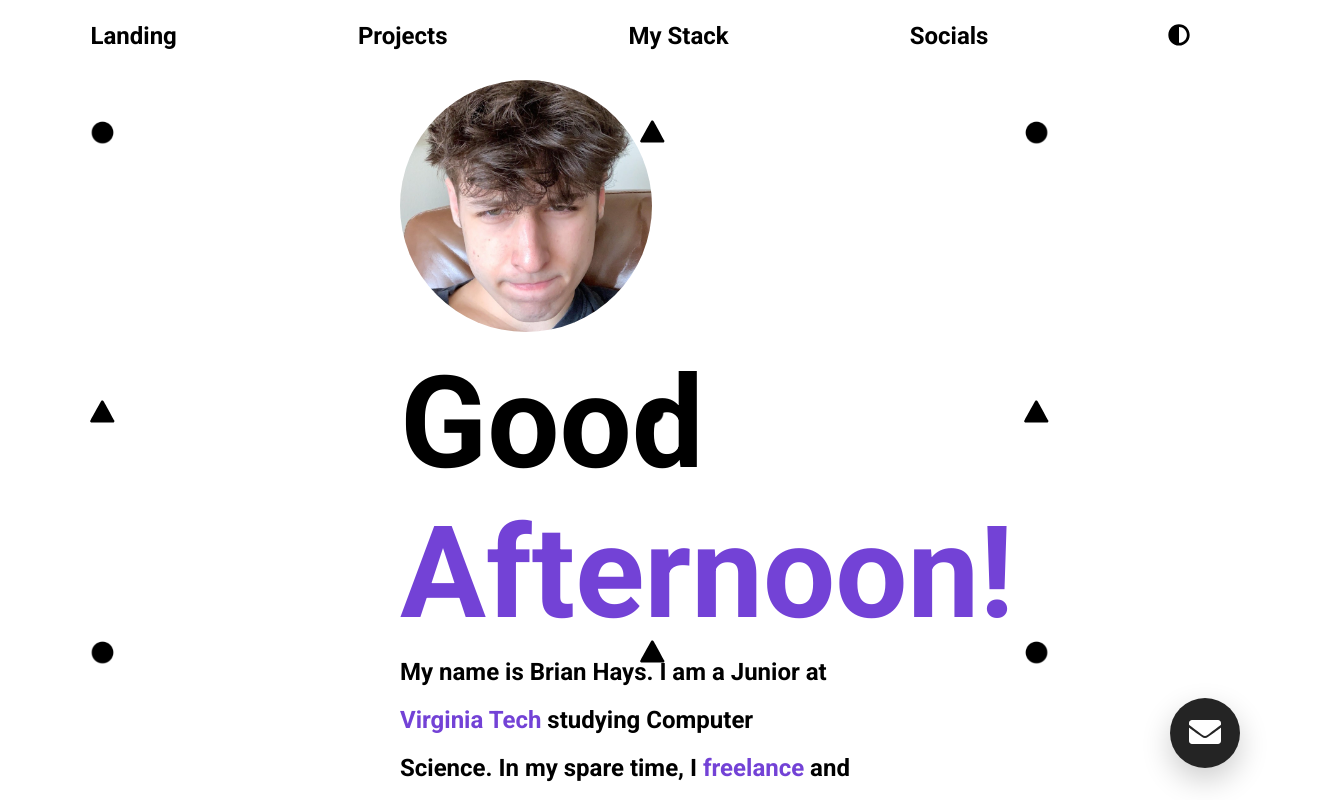
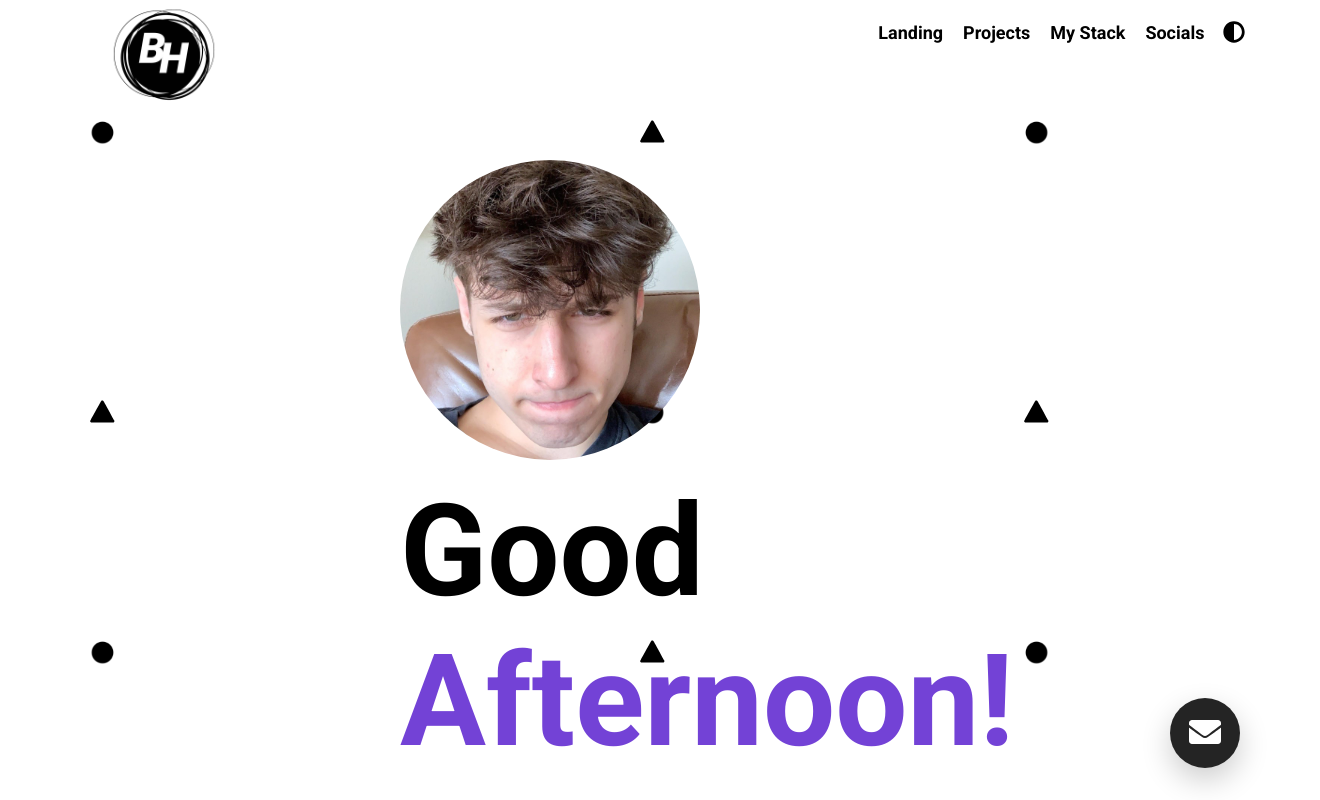
Before and after one commit to sneakyseek/eportfolio, a React (Create React App) app: page / in a window 1280 px wide. Shown: the top 800 px of the page, 1320 px wide, since content can reach past the window. Built offline with nearby package versions, Linux system fonts and the light colour scheme.

Commit message:
Updated key features

```diff
--- a/src/components/Contact.jsx
+++ b/src/components/Contact.jsx
@@ -98,15 +98,15 @@ const Contact = () => {
                 <form id="contact__form" onSubmit={contact}>
                     <div className="form__item">
                         <label className="form__item--label">Name</label>
-                        <input className="input" name="user_name" type="text" ></input>
+                        <input className="input" name="user_name" type="text" required></input>
                     </div>
                     <div className="form__item">
                         <label className="form__item--label">E-mail</label>
-                        <input className="input" name="user_email" type="email" ></input>
+                        <input className="input" name="user_email" type="email" required></input>
                     </div>
                     <div className="form__item">
                         <label className="form__item--label">Message</label>
-                        <textarea className="input" name="message" type="text" ></textarea>
+                        <textarea className="input" name="message" type="text" required></textarea>
                     </div>
                     <button id="contact__submit" className="form__submit">
                         Send it my way
--- a/src/components/Landing.jsx
+++ b/src/components/Landing.jsx
@@ -27,22 +27,25 @@ const Landing = () => {
         <div className="landing">
         <div className="text__img--wrapper">
             <figure className="landing__logo">
+                <div className="image__wrapper">
                 <img src={personalLogo} alt="" className="landing__logo--img" />
+                </div>
+                <div className="text__container">
                 <h1 className="landing__message">
                 Good <span className="purple">{getTime()}!</span>
                 </h1>
-            </figure>
                 <p className="landing__paragraph">
                 My name is Brian Hays. I am a Junior at <span className="purple">Virginia Tech</span> studying Computer Science.
                 In my spare time, I <span className="purple">freelance</span> and study as a <span className="purple">frontend developer. </span>
                 I enjoy creating aesthetic, performant, and <span className="purple">enjoyable experiences</span> for users.
                 </p>
                 <div className="social__list">
-
                 <a href={resume} class="social__link click" target="_blank">
                     <FontAwesomeIcon icon="file-pdf"></FontAwesomeIcon>
                 </a>
                 </div>
+                </div>
+            </figure>
         </div>
         </div>
         </>
--- a/src/components/Nav.jsx
+++ b/src/components/Nav.jsx
@@ -1,6 +1,7 @@
 import React from 'react'
 import { Link } from 'react-router-dom'
 import { FontAwesomeIcon } from "@fortawesome/react-fontawesome"
+import logoImage from "../assets/logotransparent2.png"
 
 const Nav = () => {
     let contrastToggle = false;
@@ -16,6 +17,10 @@ const Nav = () => {
     }
     return (
         <div className="nav">
+            <figure className="image__wrapper">
+                <img src={logoImage} alt="" className="logo__image" />
+            </figure>
+            <div className="nav__link--wrapper">
             <ul className="navigation__links">
                 <Link to="/" className="navigation__link
                                                 link__hover-effect
@@ -45,6 +50,7 @@ const Nav = () => {
                     </button>
                 </li>
             </ul>
+            </div>
         </div>
     )
 }
--- a/src/components/Showcase.jsx
+++ b/src/components/Showcase.jsx
@@ -11,17 +11,14 @@ const Showcase = () => {
     return (
         <div className="projects">
                 <BackgroundEvent/>
-                <a href="#projects" class="scroll">
-            <div class="scroll__icon click"></div>
-        </a>
+            <div class="scroll__icon scroll"></div>
                 <img src={starsPic} alt="" className="planet__image" />
                 <h1 className="project__shell--title">
-                    <figure>
+                    <figure className="project__title">
                     Have a look at some of my <span className="purple">Projects!</span>
                     </figure>
                 </h1>
             <div className="project__column--wrapper">
-            <figure className="showcase__shell--left">
                 <ul className="project__list">
                     <li className="project">
                         <div className="project__wrapper">
@@ -50,10 +47,6 @@ const Showcase = () => {
                             </div>
                         </div>
                     </li>
-                </ul>
-            </figure>
-            <figure className="showcase__shell--right">
-                <ul className="project__list">
                     <li className="project">
                         <div className="project__wrapper">
                             <img src={eportProjectPicture} className="project__img" alt=""></img>
@@ -108,7 +101,6 @@ const Showcase = () => {
                         </div>
                     </li>
                 </ul>
-            </figure>
             </div>
             </div>
         )
--- a/src/index.css
+++ b/src/index.css
@@ -41,18 +41,34 @@ NAV BAR
 
 */
 
-.navigation__links{
+.nav{
+  display: flex;
+  justify-content: space-between;
+}
+.dark-theme .logo__image{
+  filter: invert(1);
+}
+.nav__link--wrapper{
+  padding-right: 2vw;
+}
+.logo__image{
+  width: 200px;
+  height: auto;
+}
+.navigation__links,
+.nav__link{
   padding-top: 0.2vh;
   display: flex;
   justify-content: space-around;
   align-items: center;
 }
-.navigation__link{
+.navigation__link,
+.nav__link{
   text-decoration: none;
   color: black;
   font-weight: bold;
-  font-size: 24px;
-  padding: 20px 0;
+  font-size: 18px;
+  padding: 20px 10px;
 }
 .link__hover-effect{
   position:relative;
@@ -73,39 +89,21 @@ NAV BAR
   left: 0;
   width: 100%;
 }
-.nav__logo--img{
-  height: 100px;
-}
+
 /*
 
 LANDING PAGE
 
 */
+.landing__logo{
+  display: flex;
+  flex-direction: row;
+  padding-bottom: 5vh;
+  padding-top: 10vh;
+}
 .landing__logo--img{
   animation: animate-profile-picture 800ms 200ms backwards;
 }
-.arrow__image{
-  position: absolute;
-  transform: rotate(45deg);
-  height: 200px;
-  left: 45vw;
-  bottom: 35vw;
-  transition: all 350ms ease;
-  animation: animate-arrow 3000ms 600ms infinite ease;
-}
-
-@keyframes animate-arrow{
-  0%{
-      transform: rotate(0);
-  }
-  50%{
-      transform: rotate(120deg);
-  }
-  100%{
-      transform: rotate(0);
-  }
-}
-
 @keyframes animate-profile-picture{
   0%{
       transform: scale(0);
@@ -119,6 +117,7 @@ LANDING PAGE
 }
 .landing__message{
   animation: fade-up 650ms 600ms backwards;
+  padding-bottom: 30px;
 }
 .landing__paragraph{
   animation: fade-up 650ms 800ms backwards;
@@ -147,7 +146,7 @@ LANDING PAGE
   position: absolute;
   font-size: 64px;
   top: 10vh;
-  left: 25vw;
+  left: 20vw;
   width: 100%;
   max-width: 1000px;
   padding: 0vw 10vh;
@@ -159,8 +158,8 @@ LANDING PAGE
 }
 .landing__logo--img{
   border-radius: 50%;
-  width: 252px;
-  height: 252px;
+  width: 300px;
+  height: 300px;
 }
 .contact__button{
   width: 70px;
@@ -190,8 +189,13 @@ LANDING PAGE
   max-width: 450px;
   font-weight: bold;
 }
+.text__container{
+  display: flex;
+  flex-direction: column;
+  padding-left: 5vw;
+}
 .social__list{
-  padding-top: 12px;
+  padding-top: 20px;
 }
 .social__link{
   background-color: #804EAD;
@@ -215,28 +219,39 @@ PROJECTS
 */
 .project{
   animation: fade-up 650ms 800ms backwards;
+  display : flex;
+  justify-content: center;
+}
+.top__group{
+  display: flex;
+  flex-direction: row;
 }
 .planet__image{
   position: absolute;
   height: 90vh;
   width: 90vw;
   top: 30vh;
-  left: 8vw;
+  left: 5vw;
   animation: fade-in 700ms 550ms backwards;
 }
-
 .project__shell--title{
   padding-top: 5vh;
   padding-bottom: 5vh;
   display: flex;
   justify-content: center;
+  align-items: center;
   font-size: 40px;
   font-weight: bold;
   animation: fade-up 650ms 800ms backwards;
+  position: relative;
 }
 .project__column--wrapper{
   display: flex;
-  flex-direction: row;
+  justify-content: center;
+  flex-direction: column;
+  /* position: absolute;
+  height: auto;
+  left: 25vw; */
 }
 .section__title{
   text-align:center;
@@ -247,6 +262,7 @@ PROJECTS
 .project__img{
   width: 100%;
   transition: all 600ms ease;
+  object-fit: contain;
 }
 
 .project__wrapper{
@@ -257,6 +273,8 @@ PROJECTS
   margin-bottom: 200px;
   margin-right: 100px;
   margin-left: 100px;
+  width: 50vw;
+  height: auto;
 }
 .project__wrapper:hover .project__description{
   opacity: 1;
@@ -481,7 +499,7 @@ SOCIALS
 
 */
 .social__container{
-  position: absolute;
+  position: fixed;
   z-index: 100;
   width: 50vw;
   height: 60vh;
@@ -561,7 +579,7 @@ SOCIALS
 .left__image2{
   z-index: -100;
   position: fixed;
-  top: 35vh;
+  top: 27vh;
   left: 10vw;
   height: 700px;
   transition: all ease 350ms;
@@ -570,7 +588,7 @@ SOCIALS
 .right__image2{
   z-index: -100;
   position: fixed;
-  top: 35vh;
+  top: 27vh;
   left: 57vw;
   transition: all ease 350ms;
   animation: fade-in 500ms 550ms backwards;
@@ -985,6 +1003,20 @@ SCALING
     display: flex;
     flex-direction: column;
   }
+  .image__wrapper{
+    padding-left: 5vw;
+  }
+  .landing__logo{
+    display: flex;
+    flex-direction: column;
+  }
+  .landing__paragraph{
+    width: 1000px;
+  }
+  .landing__logo--img{
+    width: 300px;
+    height: 300px;
+  }
 }
 @media(max-width: 620px){
   .project__shell--title{
@@ -1065,6 +1097,27 @@ SCALING
       top: 30vh;
       left: 25vw;
     }
+}
+@media( max-width: 2000px){
+  .left__image{
+    width: 700px;
+  }
+  .right__image{
+    width: 700px;
+  }
+  .left__image2{
+    left: 8vw;
+  }
+  .right__image2{
+    left: 55vw;
+  }
+  .pillarOne,
+  .pillarThree{
+    top: 67vh;
+  }
+  .pillarTwo{
+    top: 57vh;
+  }
 }
 
 
--- a/src/pages/Socials.jsx
+++ b/src/pages/Socials.jsx
@@ -32,7 +32,7 @@ const Socials = () => {
                 <i><FontAwesomeIcon icon={['fab','github']} className="icon"/></i>
             </button>
             </a>
-            <a href="https://vt.joinhandshake.com/users/23219433" target="_blank">
+            <a href="https://app.joinhandshake.com/users/23219433" target="_blank">
             <button className="social__button handshake">
                 <i><FontAwesomeIcon icon={['fas', 'handshake']} className="icon"/></i>
             </button>
```
Also changed, not shown: src/assets/logotransparent2.png (added). Lines whose indentation alone changed are shown as unchanged.
